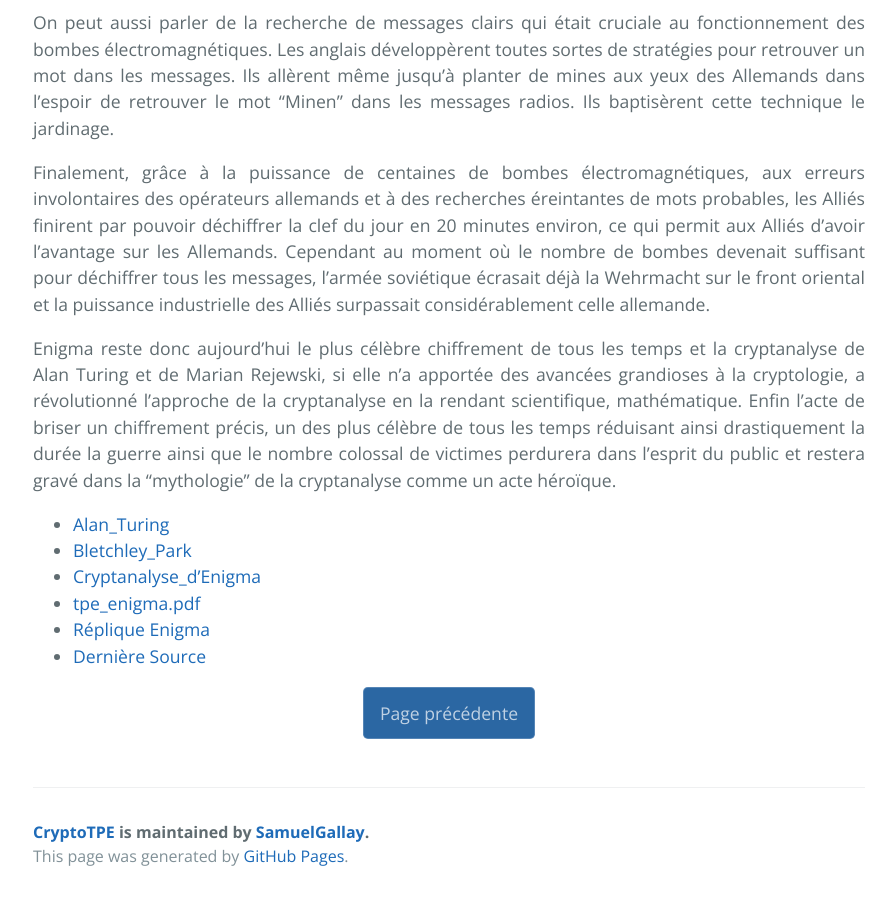
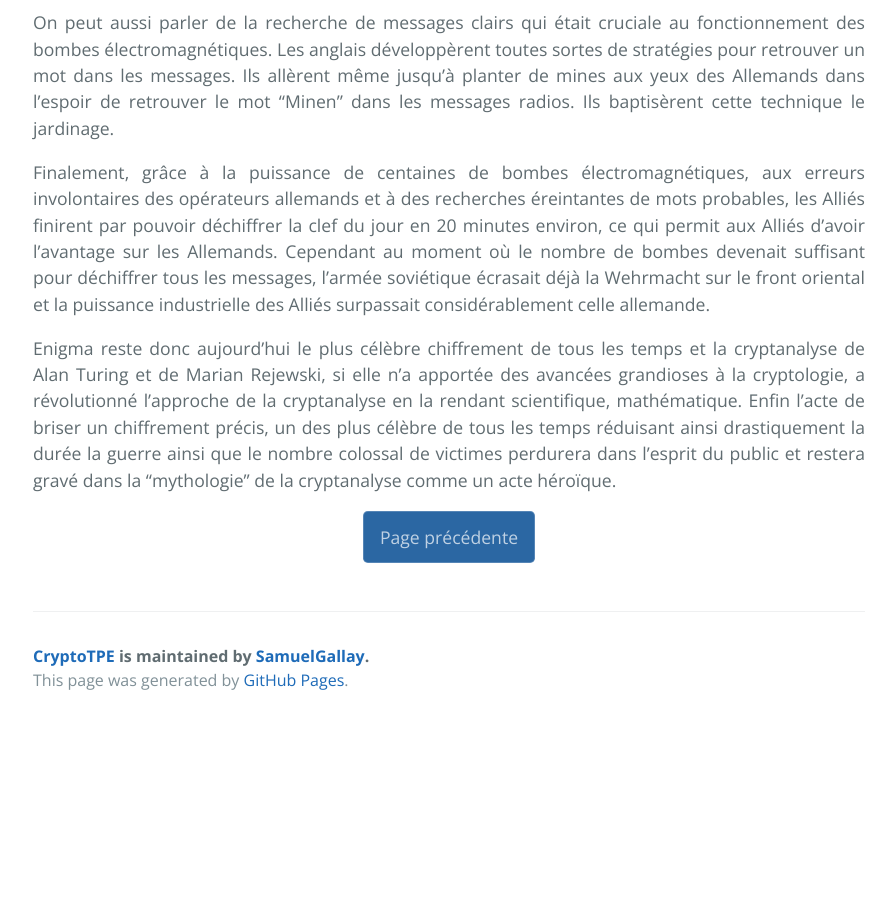
Before and after one commit to SamuelGallay/CryptoTPE, a Jekyll site: the page built from pages/3_Guerres/4_cryptanalyse.md, in a window 1280 px wide and 900 px high, scrolled down 6712 px. Shown: the whole window, without its empty margins (191-1087 px from the left). Built offline with Jekyll 4.4.1, drawn with Linux system fonts in a browser that asks for light colours; our own code applies the rules of GitHub Pages for plain Markdown files; formulas are drawn with MathJax 3; after the commit the page ends 7436 px from its top, so only the background shows below that.

Commit message:
Update 4_cryptanalyse.md

```diff
--- a/pages/3_Guerres/4_cryptanalyse.md
+++ b/pages/3_Guerres/4_cryptanalyse.md
@@ -111,10 +111,3 @@ On peut aussi parler de la recherche de messages clairs qui était cruciale au f
 Finalement, grâce à la puissance de centaines de bombes électromagnétiques, aux erreurs involontaires des opérateurs allemands et  à des recherches éreintantes de mots probables, les Alliés finirent par pouvoir déchiffrer la clef du jour en 20 minutes environ, ce qui permit aux Alliés d’avoir l’avantage sur les Allemands. Cependant au moment où le nombre de bombes devenait suffisant pour déchiffrer tous les messages, l’armée soviétique écrasait déjà la Wehrmacht sur le front oriental et la puissance industrielle des Alliés surpassait considérablement celle allemande.
 
 Enigma reste donc aujourd’hui le plus célèbre chiffrement de tous les temps et la cryptanalyse de Alan Turing et de Marian Rejewski, si elle n’a apportée des avancées grandioses à la cryptologie, a révolutionné l’approche de la cryptanalyse en la rendant scientifique, mathématique. Enfin l’acte de briser un chiffrement précis, un des plus célèbre de tous les temps réduisant ainsi drastiquement la durée la guerre ainsi que le nombre colossal de victimes perdurera dans l’esprit du public et restera gravé dans la “mythologie” de la cryptanalyse comme un acte héroïque.
-
-* [Alan_Turing](https://fr.wikipedia.org/wiki/Alan_Turing#Cryptanalyse_d'Enigma)
-* [Bletchley_Park](https://fr.wikipedia.org/wiki/Bletchley_Park)
-* [Cryptanalyse_d'Enigma](https://fr.wikipedia.org/wiki/Cryptanalyse_d'Enigma)
-* [tpe_enigma.pdf](http://www.irem.unilim.fr/fileadmin/user_upload/Convergences/tpe_enigma.pdf)
-* [Réplique Enigma](https://repliqueenigma.wordpress.com/cryptanalyse/cryptanalysefaille_protocole_envoi/)
-* [Dernière Source](http://www.auguste-piccard.ch/pages/TM-PDF/TM2013/TM2013Bommottet.pdf)
```
